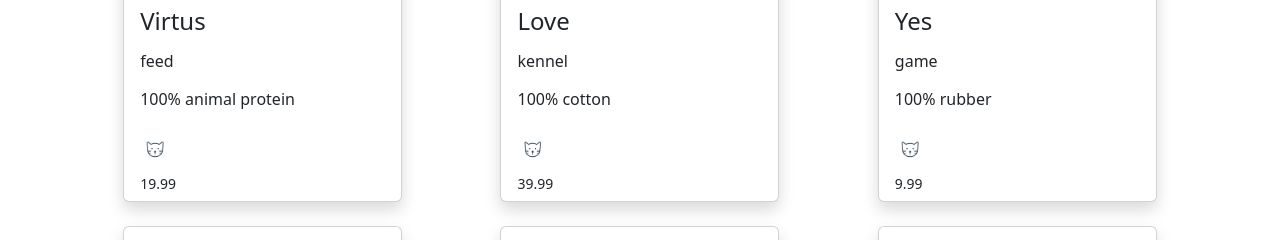
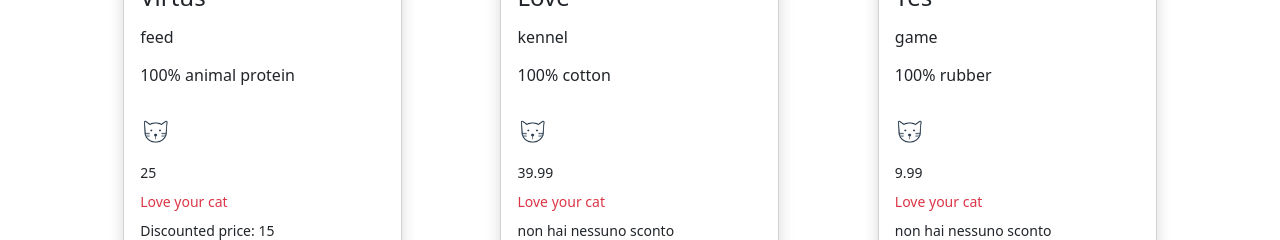
Before and after one commit to RiccardoSansone/php-oop-2, a PHP site: page / in a window 1280 px wide. Shown: the part 346-586 px from the top of the page. Run offline with PHP 8.4, Linux system fonts and the light colour scheme.

Commit message:
add function in cards

```diff
--- a/index.php
+++ b/index.php
@@ -17,6 +17,7 @@
     }
 
     class productsType extends categories {
+        use PositiveMess;
         public $typeName;
 
         public function __construct($species, $icon, $typeName)
@@ -27,7 +28,7 @@
     }
 
     class products extends productsType {
-
+        use PositiveMess;
         public $brand;
         public $description;
         public $images;
@@ -57,14 +58,14 @@
 
     }
 
-    $discountedProduct = new products('dog', './assets/img/dog.png/', 'feed', 'Virtus', '100% vegan','https://picsum.photos/200/300', 20);
+    // $discountedProduct = new products('dog', './assets/img/dog.png/', 'feed', 'Virtus', '100% vegan','https://picsum.photos/200/300', 20);
 
-    try {
-        $reducedPrice = $discountedProduct->calcDiscount();
-        var_dump($reducedPrice);
-    } catch (Exception $error) {
-        echo 'Errore: '. $error->getMessage();
-    }
+    // try {
+    //     $reducedPrice = $discountedProduct->calcDiscount();
+    //     var_dump($reducedPrice);
+    // } catch (Exception $error) {
+    //     echo 'Errore: '. $error->getMessage();
+    // }
         // end exception
 
 
@@ -74,8 +75,7 @@
     $dog = new categories("dog", "./assets/img/dog.png");
     $cat = new categories("cat", "./assets/img/cat.png");
 
-    //
-    var_dump($dog->positive());
+    // var_dump($dog->positive());
 
     $feedCat = new productsType($cat->species, $cat->icon,"feed");
     $feedDog = new productsType($dog->species, $dog->icon, "feed");
@@ -86,7 +86,15 @@
     $gameCat = new productsType($cat->species, $cat->icon,"game");
     $gameDog = new productsType($dog->species, $dog->icon, "game");
 
-    $virtusCat = new products($feedCat->species,$feedCat->icon,$feedCat->typeName, "Virtus", "100% animal protein", "https://picsum.photos/200/300", 19.99);
+    $virtusCat = new products($feedCat->species,$feedCat->icon,$feedCat->typeName, "Virtus", "100% animal protein", "https://picsum.photos/200/300", 25);
+
+    try {
+        $reducedPrice = $virtusCat->calcDiscount();
+        // var_dump($reducedPrice);
+    } catch (Exception $error) {
+        echo 'Errore: '. $error->getMessage();
+    }
+
     $loveCat = new products($kennelCat->species,$kennelCat->icon,$kennelCat->typeName, "Love", "100% cotton", "https://picsum.photos/200/300", 39.99);
     $yesCat = new products($gameCat->species,$gameCat->icon,$gameCat->typeName, "Yes", "100% rubber", "https://picsum.photos/200/300", 9.99);
 
@@ -124,13 +132,19 @@
 
         <?php foreach ($products as $product) : ?>
             <div class="col-3 width_30 mb-2">
-                <div style="height: 420px;" class="card shadow p-3 flex-column gap-2 width_30 mh-100">
+                <div style="height: 500px;" class="card shadow p-3 flex-column gap-2 width_30 mh-100">
                     <img src="<?= $product->images;?>" alt="">
                     <h4><?= $product->brand;?></h4>
                     <h6><?= $product->typeName;?></h6>
                     <p><?= $product->description ;?></p>
                     <img style="width: 30px; aspect-ratio: 1; border-radius: 50%; object-fit:cover;" src="<?= $product->icon; ?>" alt="">
                     <small><?= $product->price ;?></small>
+                    <small class="text-danger"><?= $product->positive();?></small>
+                    <?php if($product->price == 25): ;?>
+                        <small>Discounted price: <?= $reducedPrice ?></small>
+                    <?php else:;?>
+                        <small>non hai nessuno sconto</small>
+                    <?php endif; ?>
                 </div>
             </div>
         <?php endforeach; ?>
```
